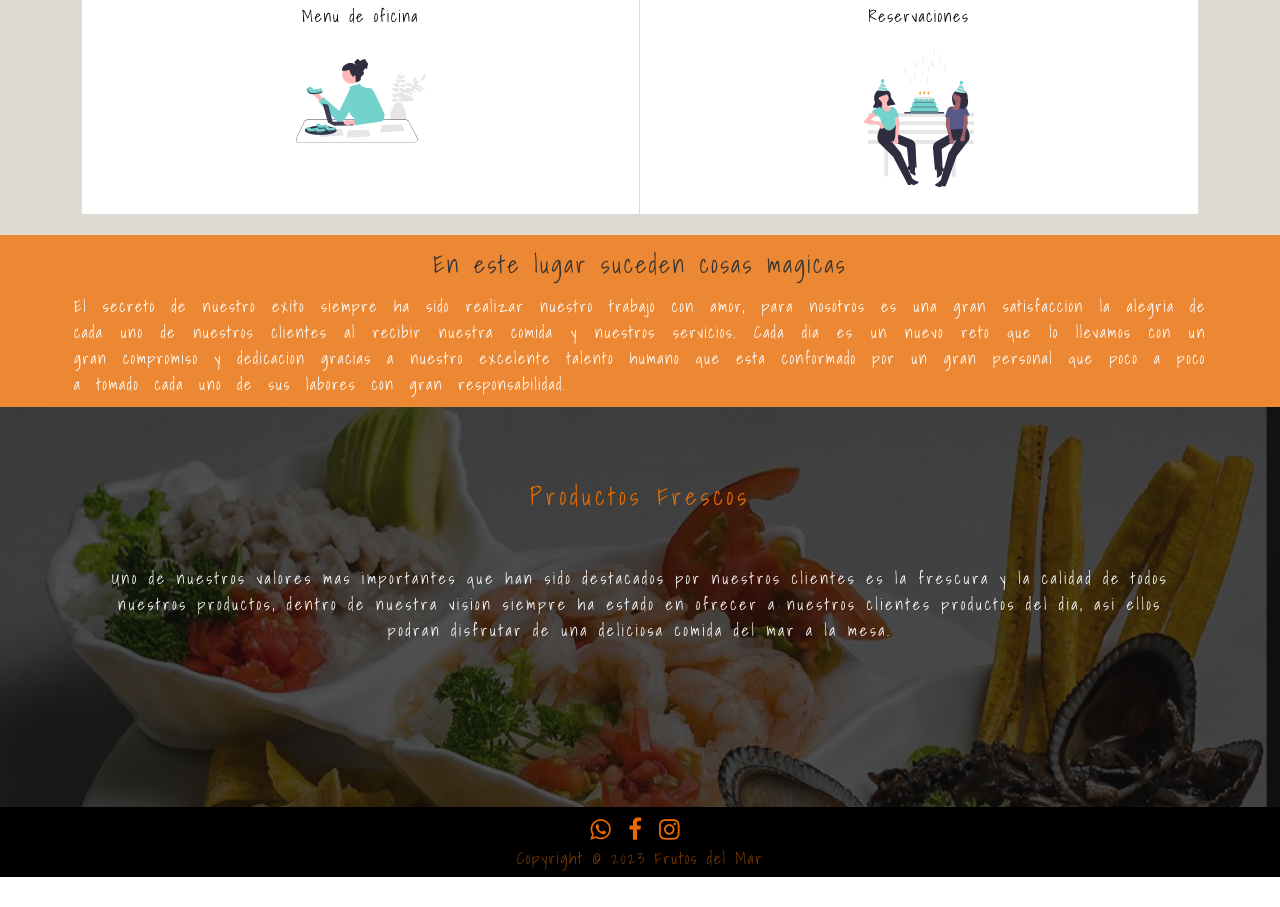
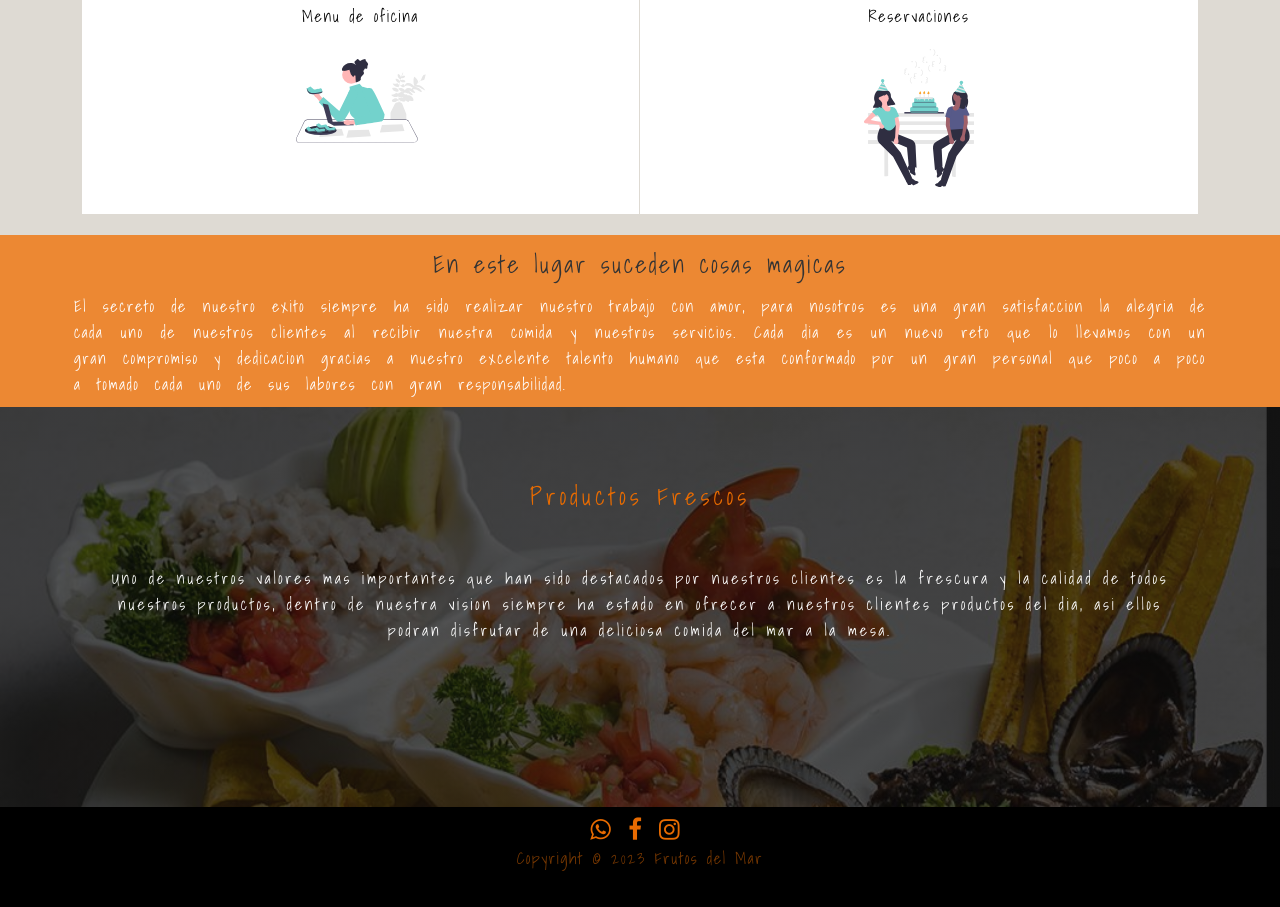
Before and after one commit to ChristianMauricio198125/Frutos_del_Mar, a website: page index.html in a window 1280 px wide. Shown: the part 537-1444 px from the top of the page. Before the commit the page ends 1414 px from the top, so only its background shows below. Drawn offline with nearby package versions, Linux system fonts and the light colour scheme; a web font is replaced by a local one.

```diff
--- a/assets/estilos/estilos.css
+++ b/assets/estilos/estilos.css
@@ -257,7 +257,7 @@
 footer{
     text-align: center;
     width: 100%;
-    height: 70px;
+    height: 100px;
     background-color: black;
 }
 .footer_redes_sociales i {
@@ -268,5 +268,6 @@
 }
 .footer_redes_sociales p{
     color: var(--coor__secundario-2);
+    padding-bottom: 10px;
 
 }
```
